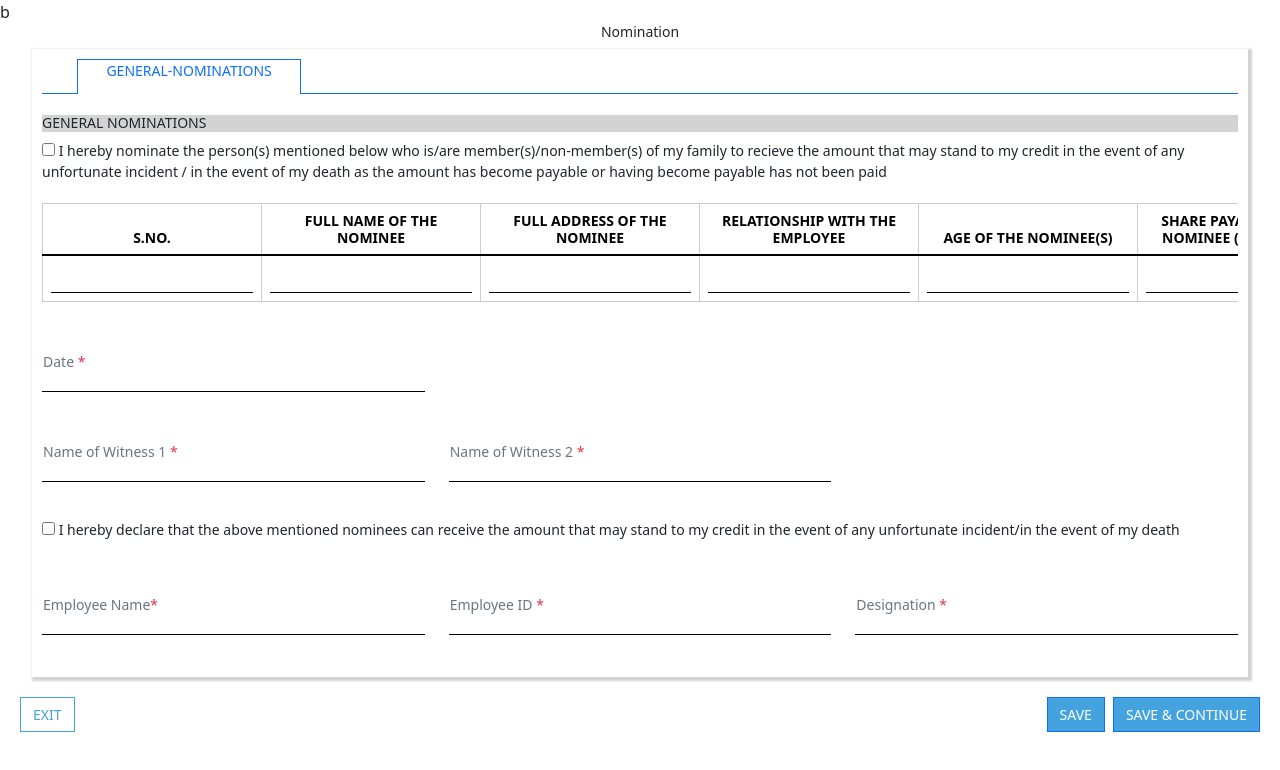
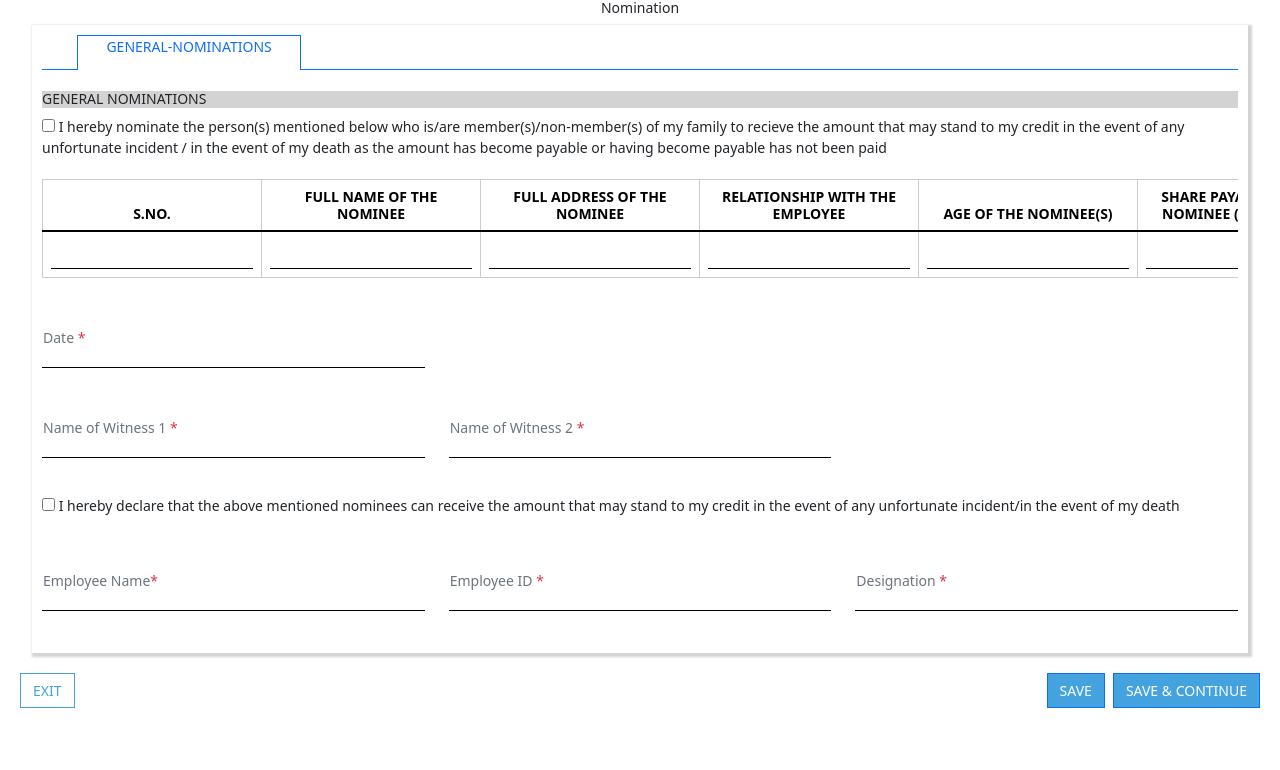
Before and after one commit to er-ayushmittal/empOnBoardingGrp3-FrontEnd, an Angular app: page / in a window 1280 px wide. Shown: the top 770 px of the page. Built offline with nearby package versions, Linux system fonts and the light colour scheme.

Commit message:
html updated

```diff
--- a/src/app/general-nominations/general-nominations.component.html
+++ b/src/app/general-nominations/general-nominations.component.html
@@ -1,4 +1,4 @@
-b<link href="https://cdn.jsdelivr.net/npm/bootstrap@5.2.0-beta1/dist/css/bootstrap.min.css" rel="stylesheet" integrity="sha384-0evHe/X+R7YkIZDRvuzKMRqM+OrBnVFBL6DOitfPri4tjfHxaWutUpFmBp4vmVor" crossorigin="anonymous">
+<link href="https://cdn.jsdelivr.net/npm/bootstrap@5.2.0-beta1/dist/css/bootstrap.min.css" rel="stylesheet" integrity="sha384-0evHe/X+R7YkIZDRvuzKMRqM+OrBnVFBL6DOitfPri4tjfHxaWutUpFmBp4vmVor" crossorigin="anonymous">
 <script src="https://cdn.jsdelivr.net/npm/bootstrap@5.2.0-beta1/dist/js/bootstrap.bundle.min.js" integrity="sha384-pprn3073KE6tl6bjs2QrFaJGz5/SUsLqktiwsUTF55Jfv3qYSDhgCecCxMW52nD2" crossorigin="anonymous"></script>
 <h1 align="center"> Nomination </h1>
 
```
